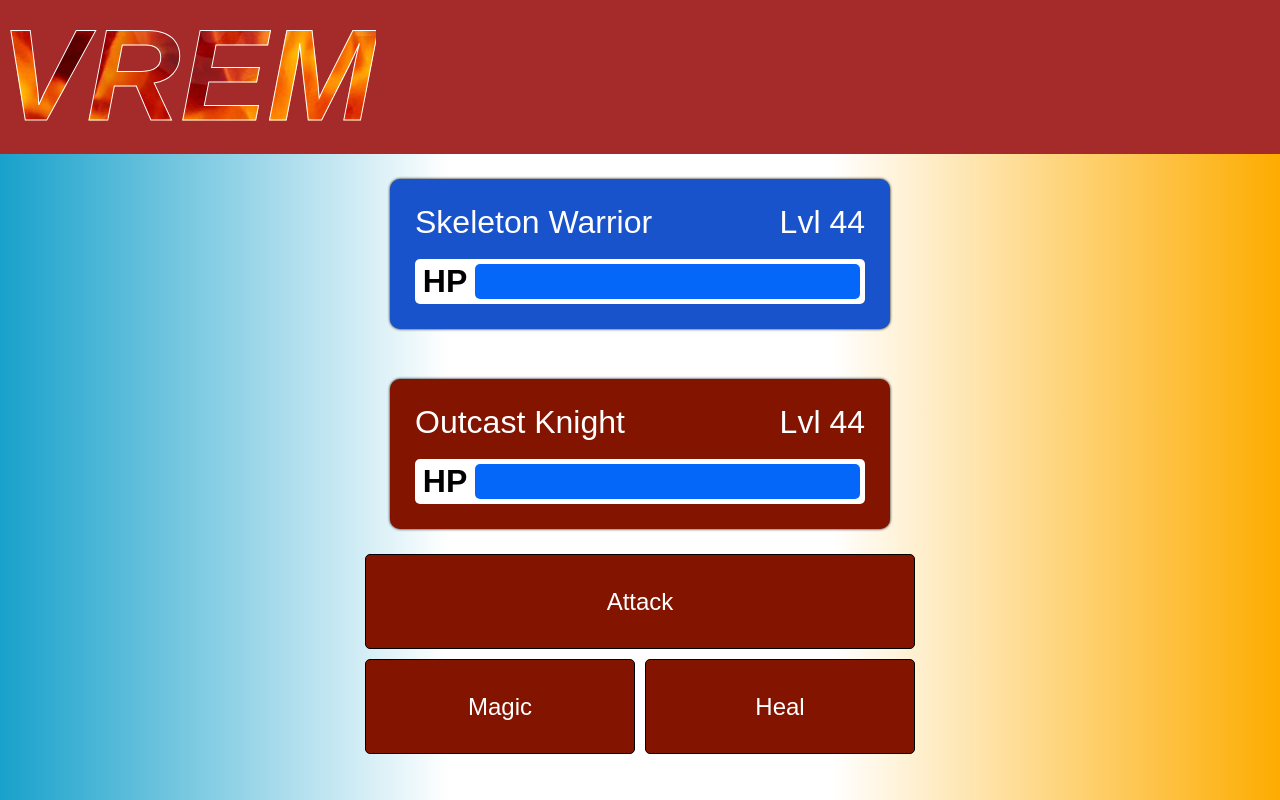
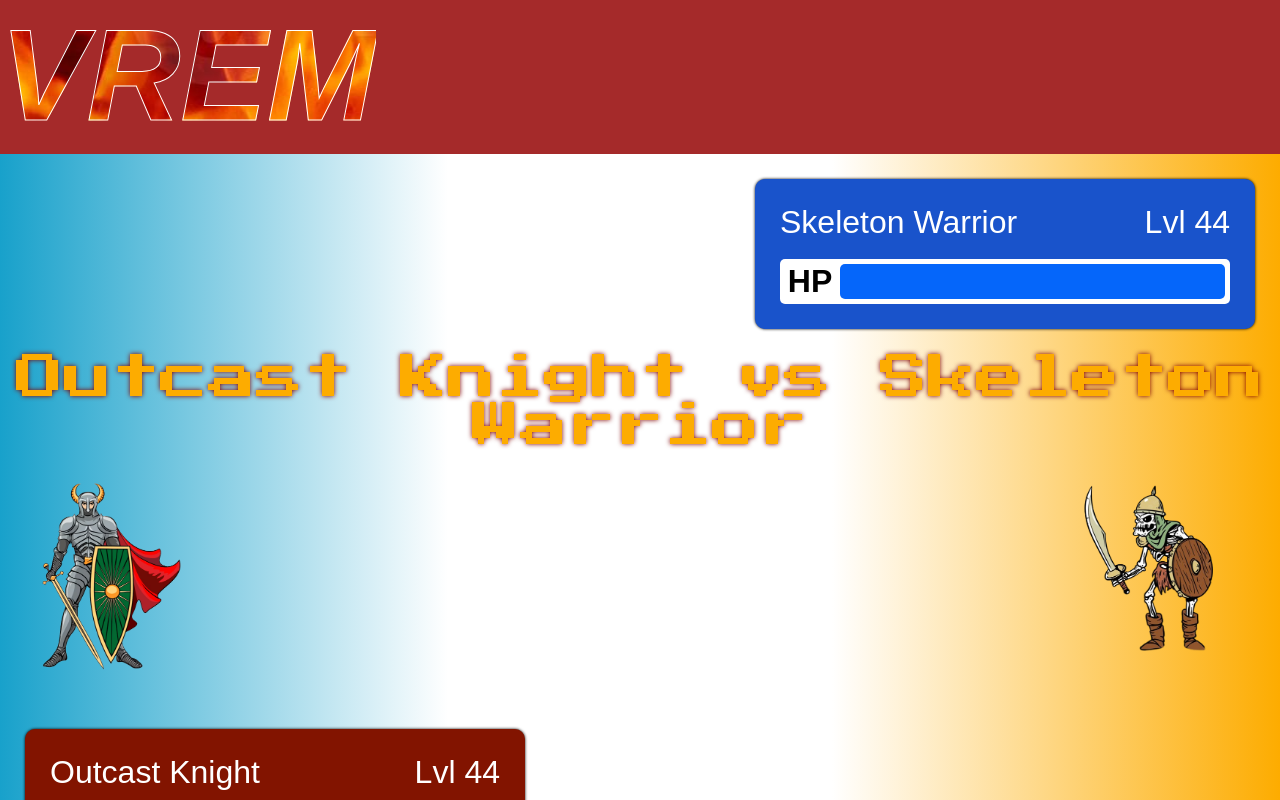
Before and after one commit to YatJam/VREM_Final_Project, a React (Create React App) app in the folder vrem/: page /combat in a window 1280 px wide. Both pictures are taken after a click on the button "Start Game". Shown: the top 800 px of the page. Built offline with nearby package versions, Linux system fonts and the light colour scheme.

Commit message:
placeholder images and css for them built

```diff
--- a/vrem/src/components/componentsCombatGame/Battle.js
+++ b/vrem/src/components/componentsCombatGame/Battle.js
@@ -23,16 +23,36 @@ const [opponentHealth, setOpponentHealth] = useState(opponentStats.maxHealth)
               </div>
 
             </div>
+
+          <div className="characters">
+            <div className="gameHeader">
+              {playerStats.name} vs {opponentStats.name}
+              </ div>
+
+              <div className="gameImages">
+
+                <div className="playerSprite">
+                  <img src={playerStats.img} alt={playerStats.name}/>
+                </div>
+
+                <div className="opponentSprite">
+                  <img src={opponentStats.img} alt={opponentStats.name}/>
+                </div>
+
+              </div>
+
+          </div>
+
             <div className="user" >
               <div className="summary">
                 <PlayerSummary main
                 health={playerHealth}
                 name={playerStats.name}
                 level={playerStats.level}
-                maxHealth={playerStats.maxHealth}
-                />
+                maxHealth={playerStats.maxHealth}/>
               </div>
             </div>
+
             <div className="hudChild">
               <BattleMenu onAttack={() => console.log('Attack!')} onMagic={() => console.log('Magic!')} onHeal={() => console.log('Heal!')}/>
             </div>
--- a/vrem/src/components/componentsCombatGame/Characters.js
+++ b/vrem/src/components/componentsCombatGame/Characters.js
@@ -1,8 +1,11 @@
+import Player from '../../image/placeholderknight.png';
+import Opponent from '../../image/placeholderskeleton.png';
+
 export const playerStats = {
     level: 44,
     maxHealth: 177,
     name: 'Outcast Knight',
-    img: '../../image/placeholderknight.png',
+    img: '/assets/placeholderknight.png',
 
     magic: 32,
     attack: 50,
@@ -13,7 +16,7 @@ export const playerStats = {
     level: 44,
     name: 'Skeleton Warrior',
     maxHealth: 188,
-    img: '../../image/placeholderskeleton.png',
+    img: '/assets/placeholderskeleton.png',
 
     magic: 50,
     attack: 32,
```
